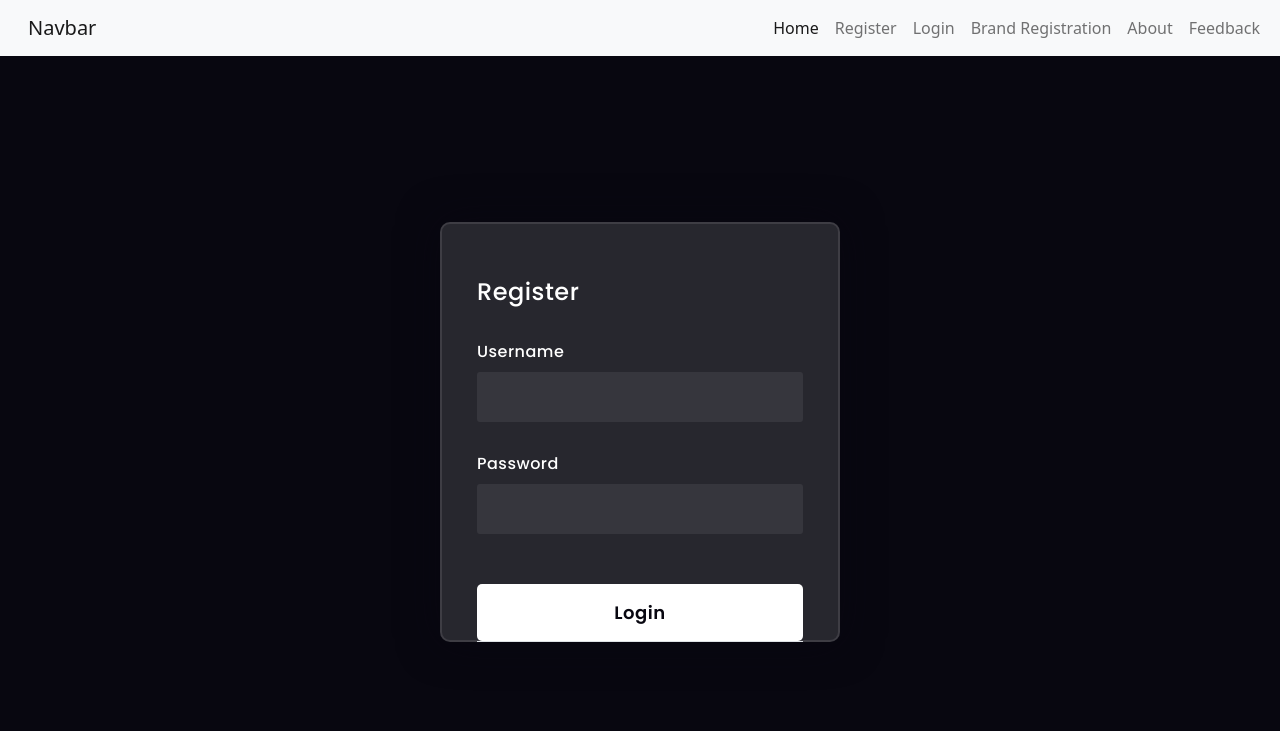
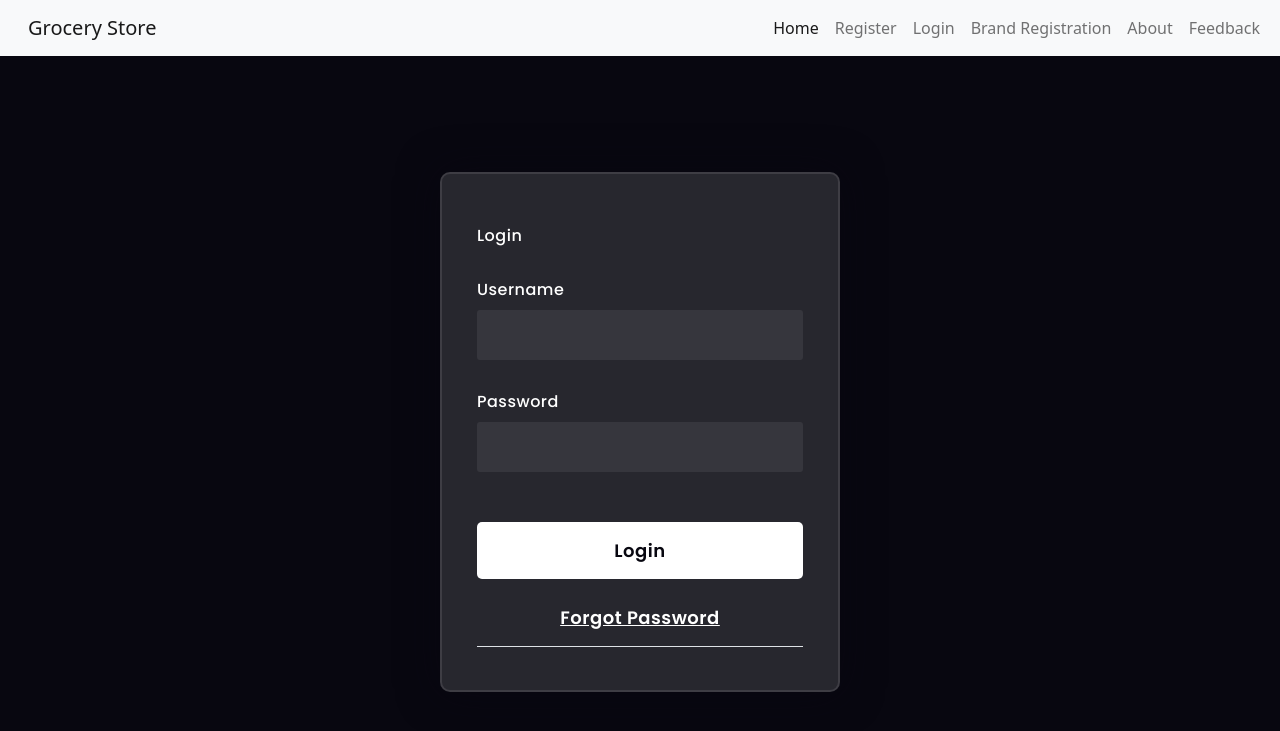
Before and after one commit to hetveesISLLP/Grocery, a Django app: page /login/ in a window 1280 px wide. Shown: the top 731 px of the page. Run offline with Django 4.2, Linux system fonts and the light colour scheme; some libraries are stand-ins or nearby versions.

Commit message:
remove spaces

```diff
--- a/store/static/login_user.css
+++ b/store/static/login_user.css
@@ -10,37 +10,15 @@ body{
 }
 .background{
     width: 330px;
-    height: 320px;
+    height: 420px;
     position: absolute;
     transform: translate(-50%,-50%);
     left: 50%;
     top: 50%;
 }
-.background .shape{
-    height: 100px;
-    width: 100px;
-    position: absolute;
-    border-radius: 100%;
-}
-.shape:first-child{
-    background: linear-gradient(
-        #1845ad,
-        #23a2f6
-    );
-    left: -100px;
-    top: -80px;
-}
-.shape:last-child{
-    background: linear-gradient(
-        to right,
-        #ff512f,
-        #f09819
-    );
-    right: -100px;
-    bottom: -80px;
-}
+
 form{
-    height: 420px;
+    height: 520px;
     width: 400px;
     background-color: rgba(255,255,255,0.13);
     position: absolute;
@@ -87,7 +65,7 @@ input{
 ::placeholder{
     color: #e5e5e5;
 }
-button{
+button {
     margin-top: 50px;
     width: 100%;
     background-color: #ffffff;
@@ -99,6 +77,19 @@ button{
     cursor: pointer;
 }
 
+.link {
+    margin-top: 10px;
+    width: 100%;
+    color: #ffffff;
+    padding: 15px 0;
+    font-size: 18px;
+    font-weight: 600;
+    border-radius: 5px;
+    cursor: pointer;
+    text-align: center;
+}
+
+
 button:hover{
     color:blue;
 }
--- a/store/templates/store/about.html
+++ b/store/templates/store/about.html
@@ -7,7 +7,7 @@
 {% endblock %}
 
 {% block content %}
-    {% include "store/messages.html" %}
+{#    {% include "store/messages.html" %}#}
     <div class="container-fluid">
     <div class="about-section">
   <h1>About Us Page</h1>
--- a/store/templates/store/base.html
+++ b/store/templates/store/base.html
@@ -25,7 +25,7 @@
 <body>
     <nav class="navbar navbar-expand-lg bg-light">
   <div class="container-fluid">
-    <a class="navbar-brand" href="#">Navbar</a>
+    <a class="navbar-brand" href="#">Grocery Store</a>
     <button class="navbar-toggler" type="button" data-bs-toggle="collapse" data-bs-target="#navbarSupportedContent" aria-controls="navbarSupportedContent" aria-expanded="false" aria-label="Toggle navigation">
       <span class="navbar-toggler-icon"></span>
     </button>
--- a/store/templates/store/login_user.html
+++ b/store/templates/store/login_user.html
@@ -2,7 +2,7 @@
 
 {% load static %}
 {% load crispy_forms_tags %}
-{% block title %} Register {% endblock %}
+{% block title %} Login {% endblock %}
 
 {% block css %}
     <link rel="preconnect" href="https://fonts.gstatic.com">
@@ -17,12 +17,8 @@
 		<form method="POST">
 			{% csrf_token %}
             <fieldset class="form-group">
+                Login
                 <legend class="border-bottom mb-4">
-                    Register
-{#                    <div class="background">#}
-{#                        <div class="shape"></div>#}
-{#                        <div class="shape"></div>#}
-{#                    </div>#}
                     <div>
                         <label for ="username">Username</label>
                         <input type="text" id="username" name="username">
@@ -30,6 +26,9 @@
                         <input type="text" id="password" name="password">
 
                         <button type="submit">Login</button>
+                        <div class="link">
+                            <a href={% url 'password_reset' %}>Forgot Password</a>
+                        </div>
                     </div>
                 </legend>
             </fieldset>
--- a/store/urls.py
+++ b/store/urls.py
@@ -15,5 +15,17 @@ urlpatterns = [
     path('logout/', auth_views.LogoutView.as_view(template_name='store/logout.html'), name='logout-user'),
     path('admin/', admin.site.urls, name='admin:index'),
     path('profile/', profile, name='user-profile'),
+    path('password_reset/',
+         auth_views.PasswordResetView.as_view(template_name='store/password_reset.html'),
+         name='password_reset'),
+    path('password-reset/done/',
+         auth_views.PasswordResetDoneView.as_view(template_name='store/password_reset_done.html'),
+         name='password_reset_done'),
+    path('password-reset-confirm/<uidb64>/<token>',
+         auth_views.PasswordResetConfirmView.as_view(template_name='store/password_reset_confirm.html'),
+         name='password_reset_confirm'),
+    path('password-reset-complete/',
+         auth_views.PasswordResetCompleteView.as_view(template_name='store/password_reset_complete.html'),
+         name = 'password_reset_complete'),
 
 ]
```
Also changed, not shown: GS/settings.py (+8 -0 lines), store/templates/store/feedback.html (+4 -11 lines), store/templates/store/password_reset.html (added, +26 -0 lines), store/templates/store/password_reset_complete.html (added, +18 -0 lines), store/templates/store/password_reset_confirm.html (added, +26 -0 lines), store/templates/store/password_reset_done.html (added, +15 -0 lines).
